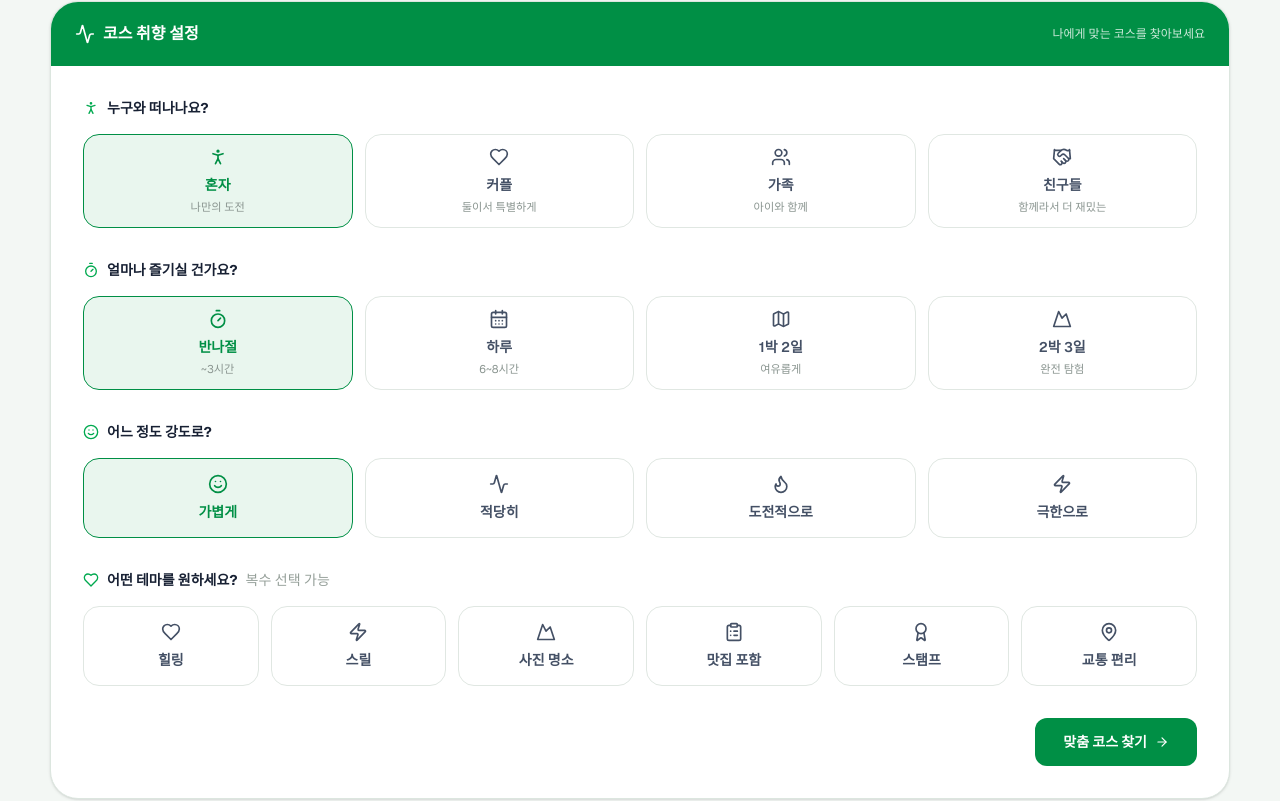
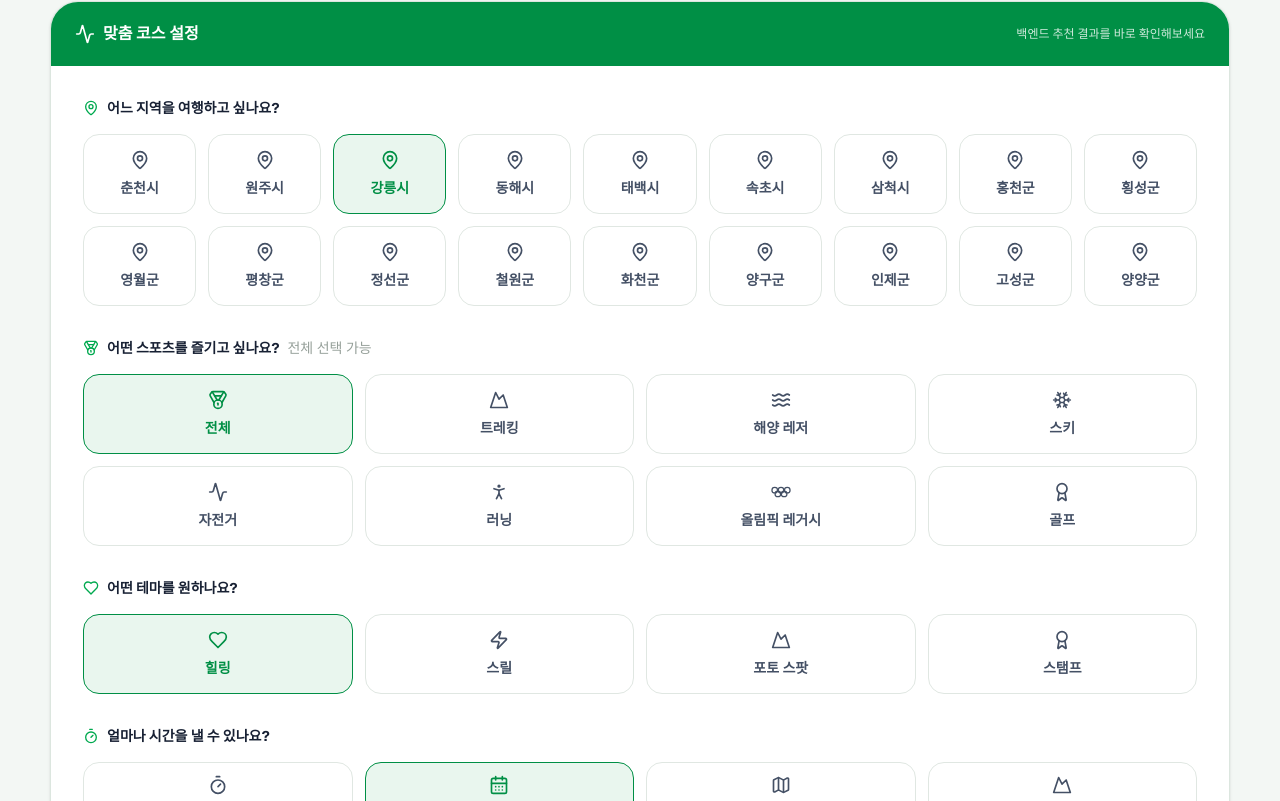
Before and after one commit to snupels/snupel, a Next.js app: page /courses in a window 1280 px wide. Shown: the part 519-1320 px from the top of the page. Built offline with nearby package versions, Linux system fonts and the light colour scheme; no server answers.

Commit message:
feat: connect personalized course recommendations

```diff
--- a/components/CoursePreferences.tsx
+++ b/components/CoursePreferences.tsx
@@ -4,51 +4,49 @@ const groups: Array<{
   title: string;
   description?: string;
   name: string;
-  multiple?: boolean;
   items: Array<{ label: string; caption?: string; value: string; icon: AppIconName }>;
 }> = [
   {
-    title: "누구와 떠나나요?",
-    name: "companion",
+    title: "어느 지역을 여행하고 싶나요?",
+    name: "sigun",
     items: [
-      { label: "혼자", caption: "나만의 도전", value: "solo", icon: "person" },
-      { label: "커플", caption: "둘이서 특별하게", value: "couple", icon: "heart" },
-      { label: "가족", caption: "아이와 함께", value: "family", icon: "users" },
-      { label: "친구들", caption: "함께라서 더 재밌는", value: "friends", icon: "handshake" },
+      "춘천시", "원주시", "강릉시", "동해시", "태백시", "속초시", "삼척시", "홍천군", "횡성군",
+      "영월군", "평창군", "정선군", "철원군", "화천군", "양구군", "인제군", "고성군", "양양군",
+    ].map((value) => ({ label: value, value, icon: "mapPin" as AppIconName })),
+  },
+  {
+    title: "어떤 스포츠를 즐기고 싶나요?",
+    description: "전체 선택 가능",
+    name: "sport",
+    items: [
+      { label: "전체", value: "", icon: "medal" },
+      { label: "트레킹", value: "trekking", icon: "mountain" },
+      { label: "해양 레저", value: "marine", icon: "waves" },
+      { label: "스키", value: "ski", icon: "snowflake" },
+      { label: "자전거", value: "cycling", icon: "activity" },
+      { label: "러닝", value: "running", icon: "person" },
+      { label: "올림픽 레거시", value: "olympic_legacy", icon: "olympicRings" },
+      { label: "골프", value: "golf", icon: "award" },
     ],
   },
   {
-    title: "얼마나 즐기실 건가요?",
-    name: "duration",
+    title: "어떤 테마를 원하나요?",
+    name: "theme",
     items: [
-      { label: "반나절", caption: "~3시간", value: "half-day", icon: "timer" },
-      { label: "하루", caption: "6~8시간", value: "day", icon: "calendar" },
-      { label: "1박 2일", caption: "여유롭게", value: "one-night", icon: "map" },
-      { label: "2박 3일", caption: "완전 탐험", value: "two-nights", icon: "mountain" },
+      { label: "힐링", value: "healing", icon: "heart" },
+      { label: "스릴", value: "thrill", icon: "zap" },
+      { label: "포토 스팟", value: "photo_spot", icon: "mountain" },
+      { label: "스탬프", value: "stamp", icon: "award" },
     ],
   },
   {
-    title: "어느 정도 강도로?",
-    name: "intensity",
+    title: "얼마나 시간을 낼 수 있나요?",
+    name: "availableMinutes",
     items: [
-      { label: "가볍게", value: "light", icon: "smile" },
-      { label: "적당히", value: "moderate", icon: "activity" },
-      { label: "도전적으로", value: "challenge", icon: "flame" },
-      { label: "극한으로", value: "extreme", icon: "zap" },
-    ],
-  },
-  {
-    title: "어떤 테마를 원하세요?",
-    description: "복수 선택 가능",
-    name: "theme",
-    multiple: true,
-    items: [
-      { label: "힐링", value: "healing", icon: "heart" },
-      { label: "스릴", value: "thrill", icon: "zap" },
-      { label: "사진 명소", value: "photo", icon: "mountain" },
-      { label: "맛집 포함", value: "food", icon: "clipboard" },
-      { label: "스탬프", value: "stamp", icon: "award" },
-      { label: "교통 편리", value: "transport", icon: "mapPin" },
+      { label: "3시간", caption: "가볍게", value: "180", icon: "timer" },
+      { label: "6시간", caption: "반나절", value: "360", icon: "calendar" },
+      { label: "12시간", caption: "하루", value: "720", icon: "map" },
+      { label: "24시간", caption: "여유롭게", value: "1440", icon: "mountain" },
     ],
   },
 ];
@@ -57,31 +55,35 @@ export function CoursePreferences({ values = {} }: { values?: Record<string, str
   return (
     <section className="bg-[#f3f7f4] px-4 py-12 sm:px-6">
       <form action="/courses" className="mx-auto max-w-[1180px] overflow-hidden rounded-[28px] border border-[#dce6df] bg-white shadow-sm">
+        <input type="hidden" name="recommend" value="1" />
+        <input type="hidden" name="region" value="강원특별자치도" />
         <div className="flex items-center justify-between bg-[#008f45] px-6 py-5 text-white">
-          <div className="flex items-center gap-2"><AppIcon name="activity" className="size-5" /><h2 className="font-bold">코스 취향 설정</h2></div>
-          <span className="text-xs text-white/80">나에게 맞는 코스를 찾아보세요</span>
+          <div className="flex items-center gap-2"><AppIcon name="activity" className="size-5" /><h2 className="font-bold">맞춤 코스 설정</h2></div>
+          <span className="text-xs text-white/80">백엔드 추천 결과를 바로 확인해보세요</span>
         </div>
         <div className="space-y-8 p-6 sm:p-8">
           {groups.map((group) => (
             <fieldset key={group.name}>
               <legend className="flex items-center gap-2 text-sm font-bold"><AppIcon name={group.items[0].icon} className="size-4 text-[#00a94f]" />{group.title}{group.description && <span className="font-normal text-[#96a09a]">{group.description}</span>}</legend>
-              <div className={`mt-4 grid gap-3 ${group.multiple ? "grid-cols-2 sm:grid-cols-3 lg:grid-cols-6" : "grid-cols-2 lg:grid-cols-4"}`}>
+              <div className={`mt-4 grid gap-3 ${group.name === "sigun" ? "grid-cols-3 sm:grid-cols-6 lg:grid-cols-9" : "grid-cols-2 lg:grid-cols-4"}`}>
                 {group.items.map((item, index) => {
                   const selected = values[group.name];
-                  const defaultChecked = Array.isArray(selected) ? selected.includes(item.value) : selected ? selected === item.value : index === 0 && !group.multiple;
+                  const defaultValue = group.name === "sigun" ? "강릉시" : group.name === "theme" ? "healing" : group.name === "availableMinutes" ? "360" : "";
+                  const defaultChecked = Array.isArray(selected) ? selected.includes(item.value) : (selected ?? defaultValue) === item.value;
                   return (
-                  <div key={item.value}>
-                    <input className="peer sr-only" id={`${group.name}-${item.value}`} name={group.name} value={item.value} type={group.multiple ? "checkbox" : "radio"} defaultChecked={defaultChecked} />
-                    <label htmlFor={`${group.name}-${item.value}`} className="flex min-h-14 cursor-pointer items-center justify-center gap-2 rounded-2xl border border-[#e0e7e2] px-3 py-3 text-center text-sm font-semibold text-[#445065] transition hover:border-[#8cc3a1] peer-checked:border-[#008f45] peer-checked:bg-[#e9f6ee] peer-checked:text-[#008f45] focus-within:ring-2 focus-within:ring-[#008f45] sm:min-h-20 sm:flex-col">
-                      <AppIcon name={item.icon} className="size-5" />
-                      <span>{item.label}{item.caption && <small className="mt-1 hidden font-normal text-[#8a9590] sm:block">{item.caption}</small>}</span>
-                    </label>
-                  </div>
-                )})}
+                    <div key={`${group.name}-${item.value || "all"}`}>
+                      <input className="peer sr-only" id={`${group.name}-${item.value || "all"}`} name={group.name} value={item.value} type="radio" defaultChecked={defaultChecked || (!selected && !defaultValue && index === 0)} />
+                      <label htmlFor={`${group.name}-${item.value || "all"}`} className="flex min-h-14 cursor-pointer items-center justify-center gap-2 rounded-2xl border border-[#e0e7e2] px-3 py-3 text-center text-sm font-semibold text-[#445065] transition hover:border-[#8cc3a1] peer-checked:border-[#008f45] peer-checked:bg-[#e9f6ee] peer-checked:text-[#008f45] focus-within:ring-2 focus-within:ring-[#008f45] sm:min-h-20 sm:flex-col">
+                        <AppIcon name={item.icon} className="size-5" />
+                        <span>{item.label}{item.caption && <small className="mt-1 hidden font-normal text-[#8a9590] sm:block">{item.caption}</small>}</span>
+                      </label>
+                    </div>
+                  );
+                })}
               </div>
             </fieldset>
           ))}
-          <div className="flex justify-end"><button type="submit" className="inline-flex h-12 items-center justify-center gap-2 rounded-xl bg-[#008f45] px-7 text-sm font-bold text-white transition hover:bg-[#00783a] focus-visible:outline-none focus-visible:ring-2 focus-visible:ring-[#008f45] focus-visible:ring-offset-2">맞춤 코스 찾기<AppIcon name="arrowRight" /></button></div>
+          <div className="flex justify-end"><button type="submit" className="inline-flex h-12 cursor-pointer items-center justify-center gap-2 rounded-xl bg-[#008f45] px-7 text-sm font-bold text-white transition hover:bg-[#00783a] focus-visible:outline-none focus-visible:ring-2 focus-visible:ring-[#008f45] focus-visible:ring-offset-2">맞춤 코스 추천받기<AppIcon name="arrowRight" /></button></div>
         </div>
       </form>
     </section>
--- a/components/PortalPage.tsx
+++ b/components/PortalPage.tsx
@@ -282,6 +282,9 @@ function PortalPageContent({ page }: { page: PortalPageKey }) {
       return [key, values.length > 1 ? values : values[0]];
     }),
   );
+  const recommendationQuery = searchParams.toString();
+  const recommendationRequested = page === "courses" && searchParams.get("recommend") === "1";
+  const recommendationNeedsLogin = recommendationRequested && !api.hasToken();
   const config = configs[page];
   const pageFilters = filterGroups[page] ?? [];
   const [remoteCards, setRemoteCards] = useState<PageConfig["cards"] | null>(null);
@@ -295,6 +298,7 @@ function PortalPageContent({ page }: { page: PortalPageKey }) {
 
   useEffect(() => {
     const publicPage = page === "sports" || page === "events";
+    if (page === "courses" && recommendationRequested) return;
     if (!publicPage && !api.hasToken()) return;
     let cancelled = false;
     let retryTimer: ReturnType<typeof setTimeout> | undefined;
@@ -327,7 +331,63 @@ function PortalPageContent({ page }: { page: PortalPageKey }) {
       cancelled = true;
       if (retryTimer) clearTimeout(retryTimer);
     };
-  }, [page]);
+  }, [page, recommendationRequested]);
+
+  useEffect(() => {
+    if (page !== "courses" || !recommendationRequested) return;
+    if (!api.hasToken()) return;
+
+    const params = new URLSearchParams(recommendationQuery);
+    const selectedTheme = params.get("theme");
+    const theme = selectedTheme === "thrill" || selectedTheme === "photo_spot" || selectedTheme === "stamp"
+      ? selectedTheme
+      : "healing";
+    const availableMinutes = Number(params.get("availableMinutes"));
+    let cancelled = false;
+
+    api.courseRecommendations({
+      theme,
+      region: params.get("region") || "강원특별자치도",
+      sigun: params.get("sigun") || null,
+      sport: params.get("sport") || null,
+      availableMinutes: Number.isInteger(availableMinutes) && availableMinutes > 0 && availableMinutes <= 1440
+        ? availableMinutes
+        : 360,
+    }).then(async (recommendation) => {
+      const activities = await Promise.all(recommendation.stops.map((stop) => (
+        api.activities.get(stop.activityId).catch(() => null)
+      )));
+      if (cancelled) return;
+
+      const recommendedCards: PageConfig["cards"] = recommendation.stops.map((stop, index) => {
+        const activity = activities[index];
+        const category = sportCategory(activity?.sportName ?? params.get("sport"));
+        return {
+          image: tourApiSportImage(activity?.representativeImageUrl ?? null, activity?.metadata) ?? cardImages[index % cardImages.length],
+          tag: themeLabels[theme],
+          facilityTag: activity ? sportsFacilityType(activity) ?? undefined : undefined,
+          title: activity?.placeName ?? activity?.sportName ?? `추천 장소 #${stop.activityId}`,
+          description: stop.reason,
+          meta: [activity?.sigun ?? params.get("sigun"), `약 ${stop.estimatedMinutes}분`].filter(Boolean).join(" · "),
+          icon: sportIcon(category),
+          href: activity ? `/sports/detail?id=${activity.id}` : undefined,
+        };
+      });
+      setRemoteCards(recommendedCards);
+      setApiMessage(recommendedCards.length
+        ? `추천 일치도 ${recommendation.matchScore}% · ${recommendation.usedAi ? "AI 맞춤 추천" : "조건 기반 추천"}`
+        : "선택한 조건에 맞는 추천 코스가 없습니다. 지역이나 종목을 바꿔 다시 시도해 주세요.");
+    }).catch((error: unknown) => {
+      if (cancelled) return;
+      setRemoteCards([]);
+      const status = typeof error === "object" && error && "status" in error ? Number(error.status) : 0;
+      setApiMessage(status === 401
+        ? "로그인 정보가 만료되었습니다. 다시 로그인한 뒤 추천받아 주세요."
+        : "맞춤 코스를 불러오지 못했습니다. 잠시 후 다시 시도해 주세요.");
+    });
+
+    return () => { cancelled = true; };
+  }, [page, recommendationQuery, recommendationRequested]);
 
   useEffect(() => {
     const sentinel = sportsSentinelRef.current;
@@ -357,12 +417,12 @@ function PortalPageContent({ page }: { page: PortalPageKey }) {
     return () => observer.disconnect();
   }, [hasMoreSports, loadMoreError, page, remoteCards, sportsPage]);
 
-  const cards = (remoteCards ?? config.cards).filter((card) => {
+  const cards = ((recommendationNeedsLogin ? [] : remoteCards) ?? config.cards).filter((card) => {
     const query = activeFilters.q?.toLowerCase();
-    const matchesSport = activeSportFilters.length === 0 || activeSportFilters.some((sport) => (
+    const matchesSport = page === "courses" || activeSportFilters.length === 0 || activeSportFilters.some((sport) => (
       card.title.includes(sport) || card.tag.includes(sport) || card.secondaryTag?.includes(sport) || card.facilityTag?.includes(sport)
     ));
-    const matchesRegion = activeRegionFilters.length === 0 || activeRegionFilters.some((region) => card.meta.includes(region));
+    const matchesRegion = page === "courses" || activeRegionFilters.length === 0 || activeRegionFilters.some((region) => card.meta.includes(region));
     return (!query || `${card.title} ${card.description} ${card.meta}`.toLowerCase().includes(query))
       && matchesRegion
       && matchesSport;
@@ -424,7 +484,7 @@ function PortalPageContent({ page }: { page: PortalPageKey }) {
               </div>
             </div>)}
           </div>}
-          {apiMessage && <p className="mt-6 rounded-xl bg-[#f3f7f4] px-4 py-3 text-sm text-[#5f6b63]">{apiMessage}</p>}
+          {(recommendationNeedsLogin || apiMessage) && <p className="mt-6 rounded-xl bg-[#f3f7f4] px-4 py-3 text-sm text-[#5f6b63]">{recommendationNeedsLogin ? "맞춤 코스 추천은 로그인이 필요합니다. 상단의 로그인 버튼으로 로그인한 뒤 다시 추천받아 주세요." : apiMessage}</p>}
           <div className="mt-8 grid gap-5 sm:grid-cols-2 lg:grid-cols-4">
             {cards.map((card, index) => {
               const content = <article className="group h-full overflow-hidden rounded-2xl border border-[#e0e7e2] bg-white shadow-sm transition group-hover:-translate-y-1 group-hover:shadow-xl"><div className="relative aspect-[4/2.5] overflow-hidden"><Image src={card.image} alt={`${card.title} 대표 이미지`} fill sizes="(max-width: 640px) 100vw, (max-width: 1024px) 50vw, 25vw" className="object-cover transition duration-300 group-hover:scale-105" /><div className="absolute left-3 top-3 flex flex-wrap gap-1.5"><span className="rounded-lg bg-white/95 px-2.5 py-1 text-xs font-semibold text-[#344054]">{card.tag}</span>{card.secondaryTag && <span className="rounded-lg bg-[#173a2d]/95 px-2.5 py-1 text-xs font-semibold text-white">{card.secondaryTag}</span>}</div></div><div className="p-5"><span className="flex size-9 items-center justify-center rounded-xl bg-[#e8f3ec] text-[#008f45]"><AppIcon name={card.icon} className="size-4" /></span><h3 className="mt-4 font-bold">{card.title}</h3>{card.facilityTag && <p className="mt-2 flex items-center gap-1.5 text-xs font-bold text-[#8a6800]"><AppIcon name="clipboard" />{card.facilityTag}</p>}<p className="mt-2 min-h-10 text-sm leading-5 text-[#6f7a87]">{card.description}</p><p className="mt-4 flex items-center gap-1.5 text-xs font-semibold text-[#008f45]"><AppIcon name="mapPin" />{card.meta}</p></div></article>;
--- a/lib/api/dto.ts
+++ b/lib/api/dto.ts
@@ -196,6 +196,7 @@ export const openMeteoResponseSchema = z.object({
 export const courseRecommendationRequestSchema = z.strictObject({
   theme: courseThemeSchema,
   region: z.string().min(1).max(100),
+  sigun: z.string().max(100).nullable().optional(),
   sport: z.string().max(100).nullable().optional(),
   availableMinutes: positiveInt.max(1440),
 });
@@ -207,6 +208,7 @@ export const recommendedStopSchema = z.strictObject({
 export const courseRecommendationResponseSchema = z.strictObject({
   stops: z.array(recommendedStopSchema),
   usedAi: z.boolean(),
+  matchScore: z.number().int().min(0).max(100),
 });
 
 export const missionProgressSchema = z.strictObject({
```
